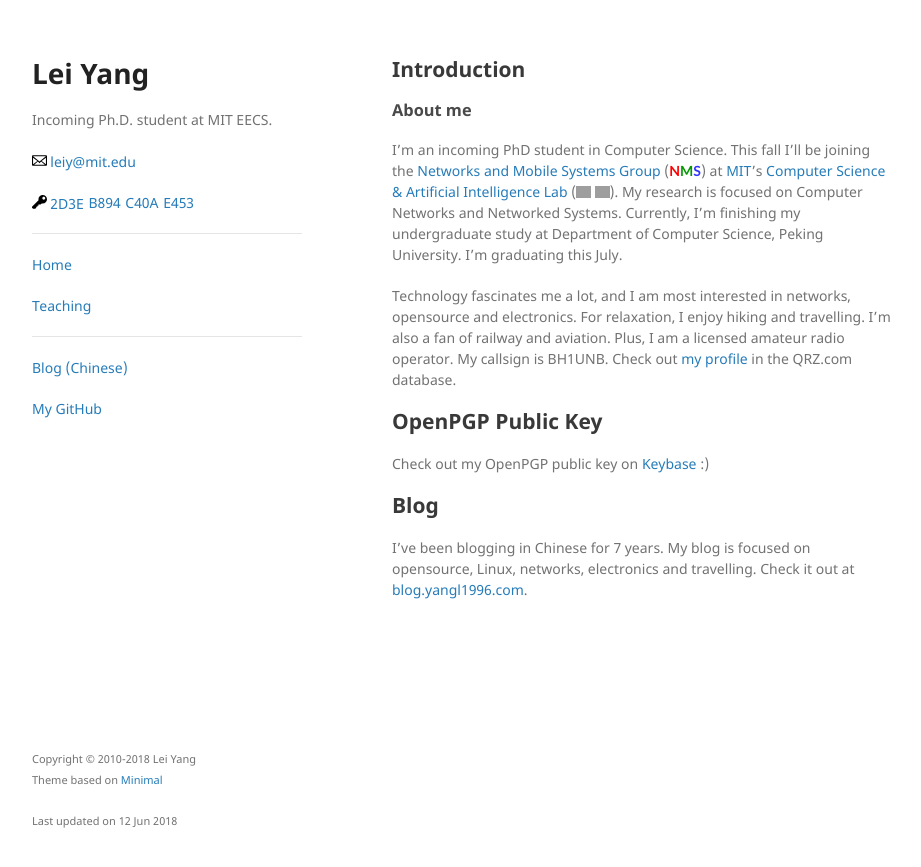
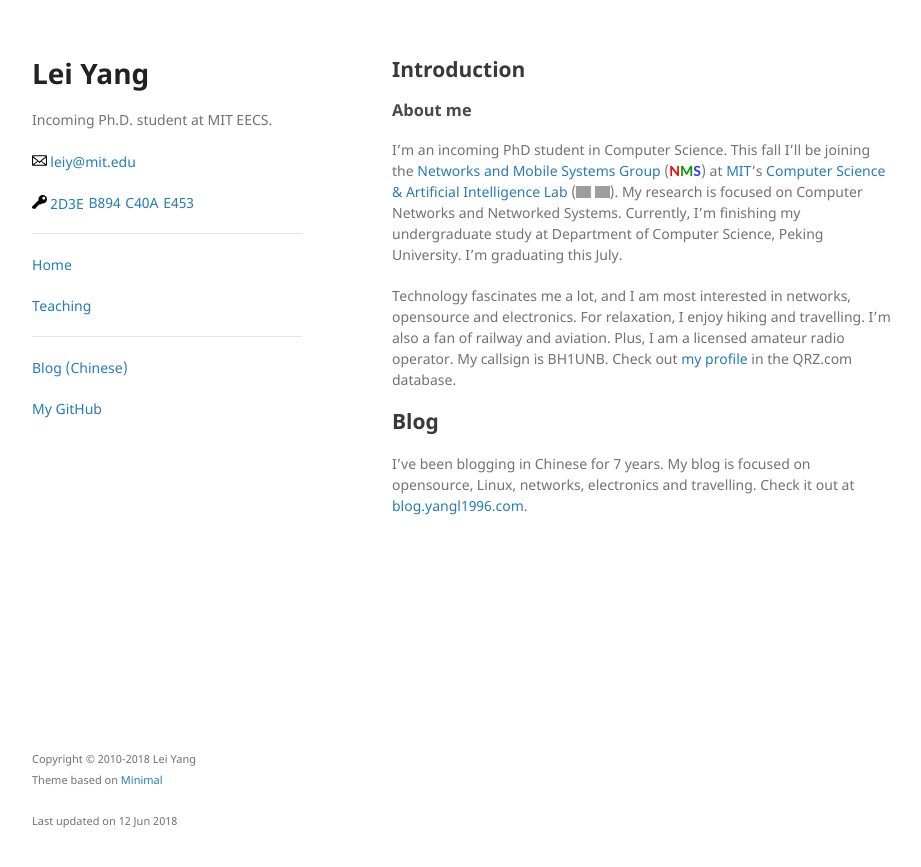
Before and after one commit to yangl1996/homepage, a Jekyll site: the page built from index.md, in a window 1280 px wide. Shown: the top 867 px of the page, without its empty margins (178-1099 px from the left). Built offline with Jekyll 4.4.1, drawn with Linux system fonts in a browser that asks for light colours; grey boxes are pictures that could not be loaded.

Commit message:
remove pgp pubkey in index.md

```diff
--- a/index.md
+++ b/index.md
@@ -11,10 +11,6 @@ I'm an incoming PhD student in Computer Science. This fall I'll be joining the [
 
 Technology fascinates me a lot, and I am most interested in networks, opensource and electronics. For relaxation, I enjoy hiking and travelling. I'm also a fan of railway and aviation. Plus, I am a licensed amateur radio operator. My callsign is BH1UNB. Check out [my profile](https://www.qrz.com/db/BH1UNB) in the QRZ.com database.
 
-## OpenPGP Public Key
-
-Check out my OpenPGP public key on [Keybase](https://keybase.io/yangl1996) :)
-
 ## Blog
 
 I've been blogging in Chinese for {{ site.time | date: '%Y' | minus: 2011 }} years. My blog is focused on opensource, Linux, networks, electronics and travelling. Check it out at [blog.yangl1996.com](http://blog.yangl1996.com).
```
